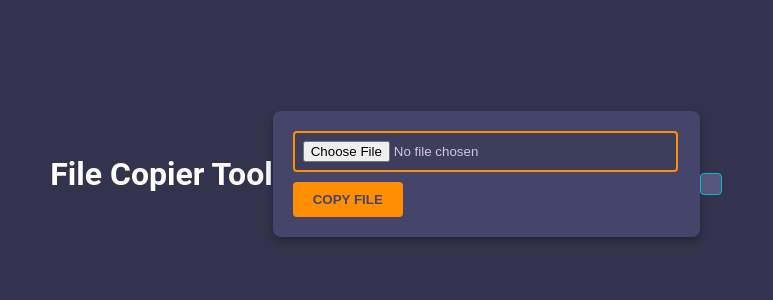
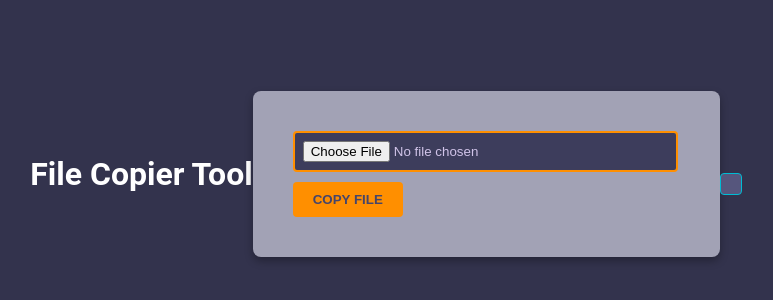
Before and after one commit to design-panther/copy_file, a website: page index4.html in a window 1280 px wide. Shown: the part 246-546 px from the top of the page, without its empty margins (254-1027 px from the left). Drawn offline with nearby package versions, Linux system fonts and the light colour scheme.

Commit message:
Update index4.html

```diff
--- a/index4.html
+++ b/index4.html
@@ -21,8 +21,8 @@
 
         /* Styling for the main form container */
         form {
-            background-color: #45456b;
-            padding: 20px;
+            background-color: #a2a2b5;
+            padding: 40px;
             border-radius: 8px;
             box-shadow: 0 4px 8px rgba(0, 0, 0, 0.3);
         }
```
